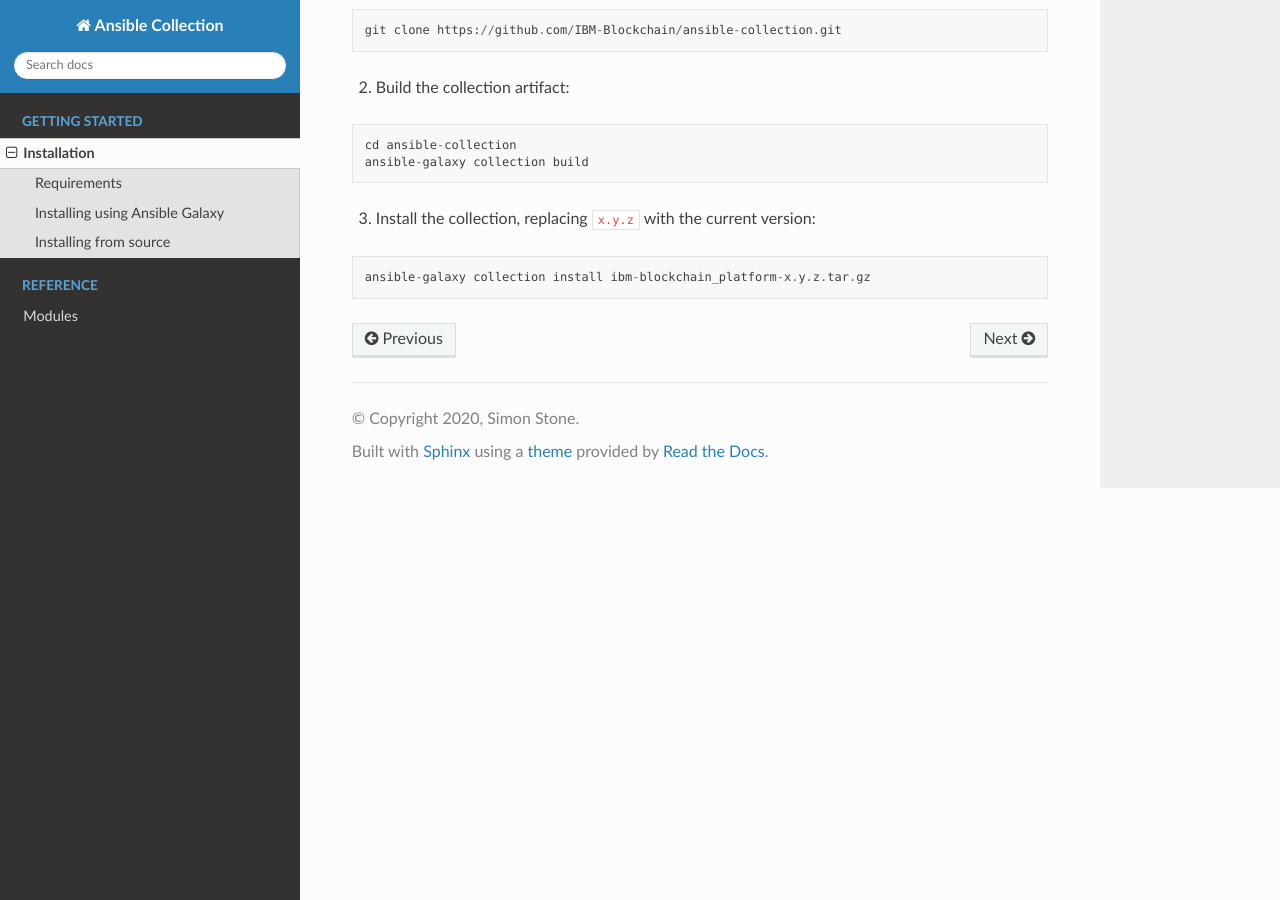
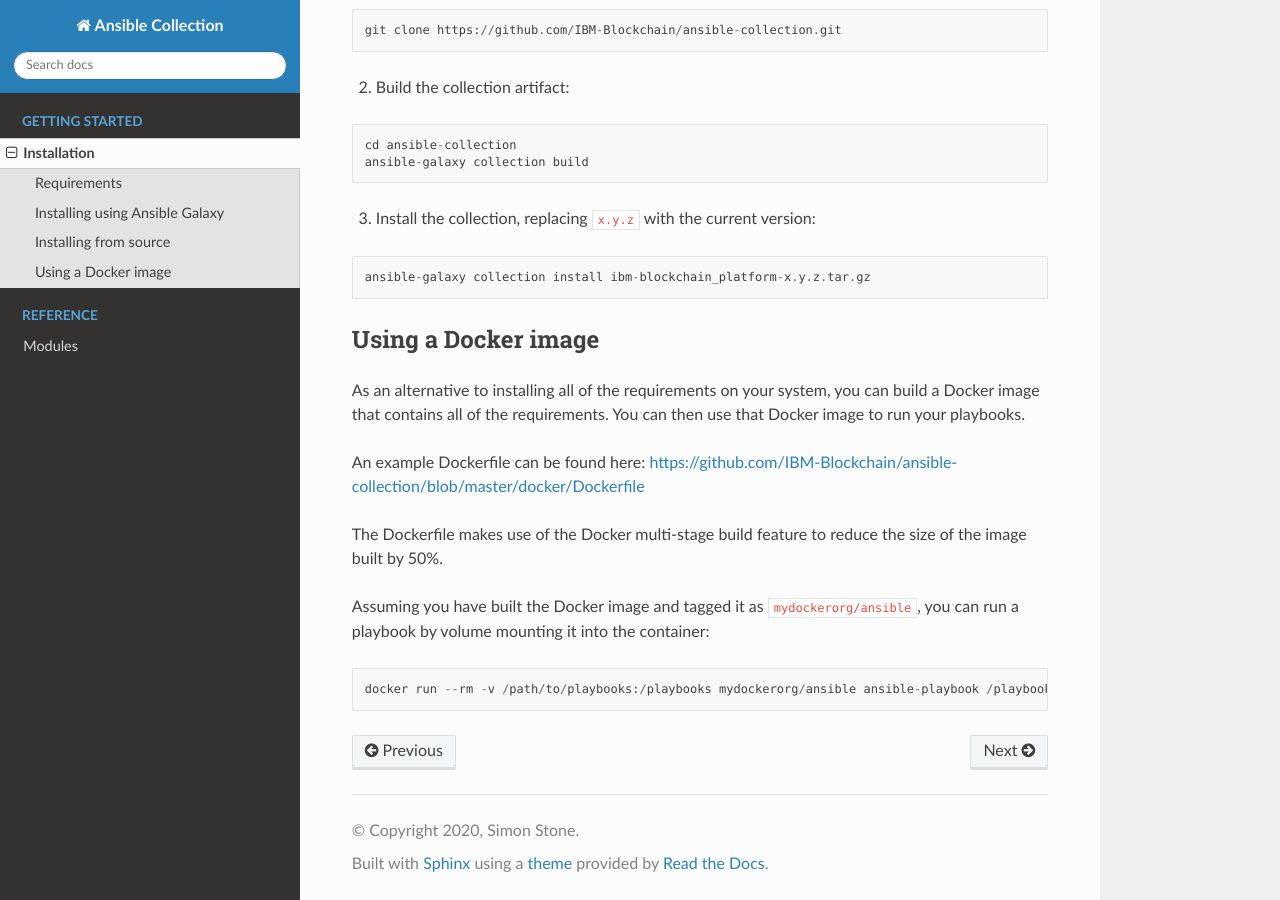
Before and after one commit to IBM-Blockchain/ansible-collection, a Sphinx documentation site: the page built from docs/source/installation.rst, in a window 1280 px wide and 900 px high, scrolled down 2229 px. Built offline with Sphinx 7.4.7 and the Read the Docs theme 2.0.0, drawn with Linux system fonts in a browser that asks for light colours.

Commit message:
Add sample Dockerfile and documentation for using it (resolves #115)
Signed-off-by: Simon Stone <sstone1@uk.ibm.com>

```diff
--- a/docs/source/installation.rst
+++ b/docs/source/installation.rst
@@ -92,3 +92,19 @@
 ::
 
     ansible-galaxy collection install ibm-blockchain_platform-x.y.z.tar.gz
+
+Using a Docker image
+--------------------
+
+As an alternative to installing all of the requirements on your system, you can build a Docker image that contains all of the requirements.
+You can then use that Docker image to run your playbooks.
+
+An example Dockerfile can be found here: https://github.com/IBM-Blockchain/ansible-collection/blob/master/docker/Dockerfile
+
+The Dockerfile makes use of the Docker multi-stage build feature to reduce the size of the image built by 50%.
+
+Assuming you have built the Docker image and tagged it as ``mydockerorg/ansible``, you can run a playbook by volume mounting it into the container:
+
+::
+
+    docker run --rm -v /path/to/playbooks:/playbooks mydockerorg/ansible ansible-playbook /playbooks/playbook.yml
```
Also changed, not shown: 1 other file.
